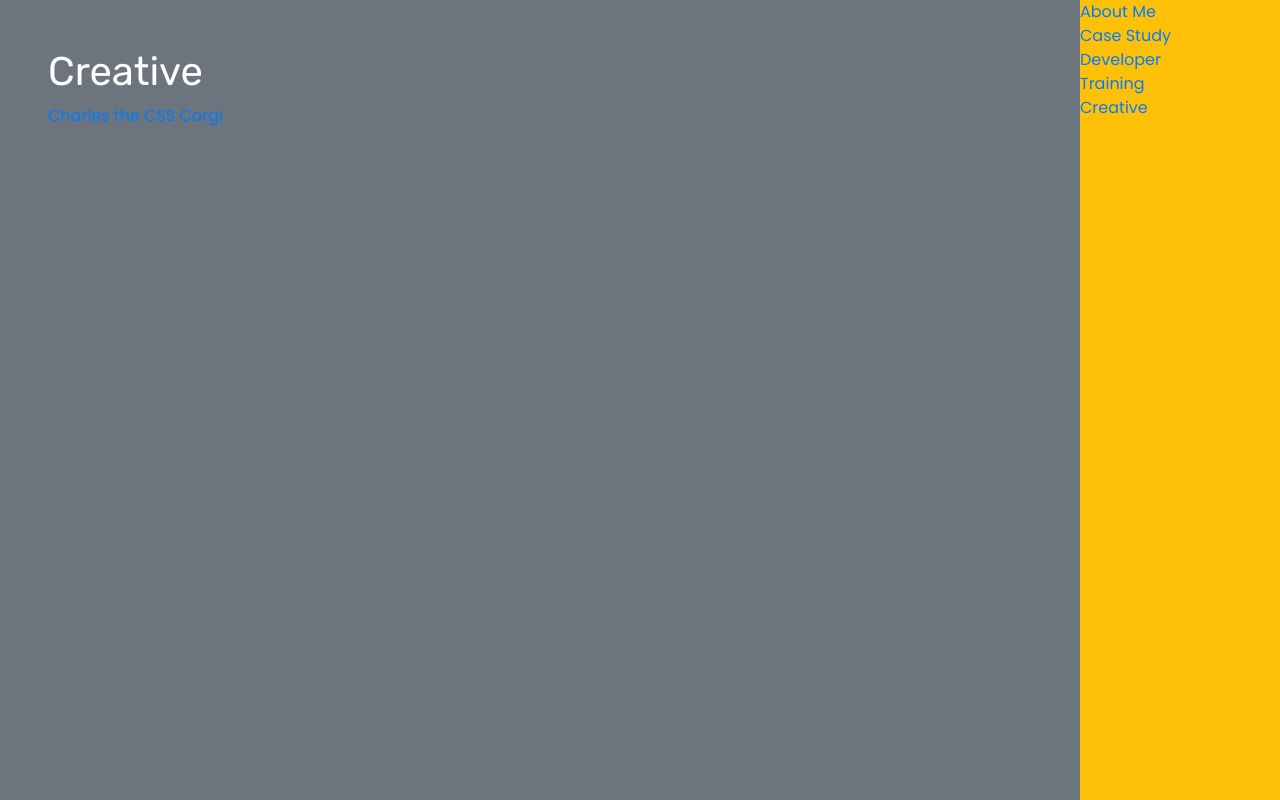
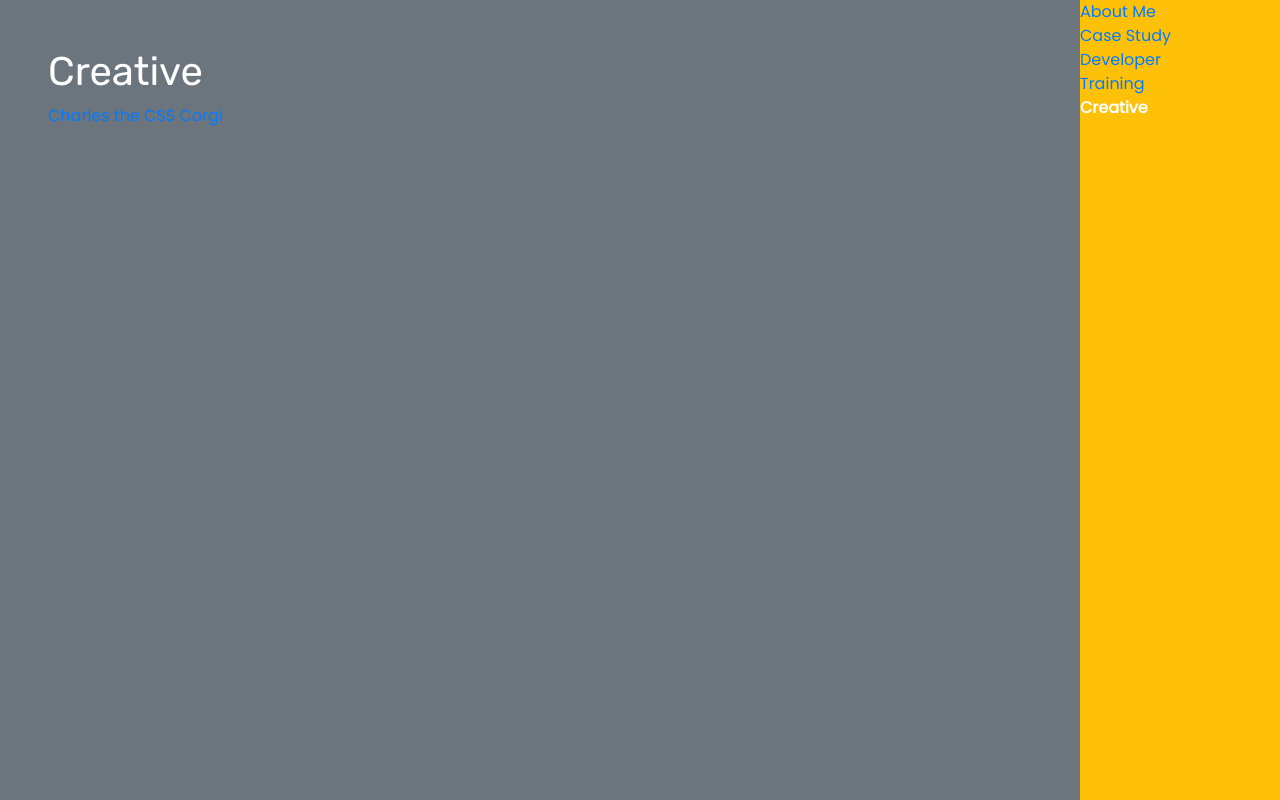
Before and after one commit to jjmok/portfolio-2, a Vue app: page /creative in a window 1280 px wide. Built offline with nearby package versions, Linux system fonts and the light colour scheme.

Commit message:
More improvements

```diff
--- a/src/App.vue
+++ b/src/App.vue
@@ -8,16 +8,38 @@
       </router-view>
     </div>
 
-    <div class="bg-warning d-inline-flex flex-column pf-sidebar">
+    <div class="bg-warning pf-navigation">
+      <nav class="pf-desktop-nav">
         <router-link
           v-for="(page, index) in pages"
           :key="index"
           :to="{ name: page }">
           {{ page }}
         </router-link>
+      </nav>
+
+      <nav class="pf-mobile-nav">
+        <router-link :to="{ name: 'About Me' }">About Me</router-link>
+
+        <button
+          @click="activeNav"
+          class="btn btn-primary btn-dropdown">
+          Nav
+        </button>
+
+        <nav
+          v-show="dropdownActive"
+          class="menu-dropdown">
+          <router-link
+            v-for="(page, index) in miniPage"
+            :key="index"
+            :to="{ name: page }">
+            {{ page }}
+          </router-link>
+        </nav>
+      </nav>
     </div>
   </div>
-
 </template>
 
 <script>
@@ -28,7 +50,15 @@ export default {
   },
   data: function () {
     return {
-      pages: ["About Me", "Case Study", "Developer", "Training", "Creative"]
+      pages: ["About Me", "Case Study", "Developer", "Training", "Creative"],
+      miniPage: ["Case Study", "Developer", "Training", "Creative"],
+      dropdownActive: false
+    }
+  },
+  methods: {
+    activeNav: function () {
+      this.dropdownActive = !this.dropdownActive
+      console.log ('asdsad');
     }
   }
 };
@@ -38,6 +68,34 @@ export default {
 <style lang="scss">
   @import "@/assets/prerequisite";
 
+  .btn-dropdown {
+    display: inline-block;
+
+    @include media-breakpoint-up(md) {
+      display: none !important;
+    }
+  }
+
+  .pf-desktop-nav {
+    display: none;
+
+    @include media-breakpoint-up(md) {
+      display: inline-flex;
+      flex-direction: column;
+    }
+  }
+
+  .pf-mobile-nav {
+    display: flex;
+    align-items: center;
+    justify-content: space-between;
+    position: relative;
+
+    @include media-breakpoint-up(md) {
+      display: none;
+    }
+  }
+
   .main-container {
     position: relative;
     overflow: hidden;
@@ -45,17 +103,33 @@ export default {
     height: 100vh;
   }
 
-  .pf-sidebar,
+  .menu-dropdown {
+    display: flex;
+    flex-direction: column;
+    background-color: red;
+    position: absolute;
+    top: $nav-height;
+    right: 20px;
+    padding: 20px;
+    z-index: 1;
+  }
+
+  .pf-navigation,
   .pf-mainview {
     position: absolute;
   }
 
-  .pf-sidebar {
+  .pf-navigation {
     width: 100vw;
-    height: $sidebar-height;
+    height: $nav-height;
+
+    .router-link-active {
+      color: white;
+      font-weight: bold;
+    }
 
     @include media-breakpoint-up(md) {
-      width: $sidebar-width;
+      width: $nav-width;
       right: 0;
       top: 0;
       height: 100vh;
@@ -64,14 +138,19 @@ export default {
 
   .pf-mainview {
     width: 100vw;
-    top: $sidebar-height;
-    height: calc(100vh - #{$sidebar-height});
+    top: $nav-height;
+    height: calc(100vh - #{$nav-height});
     z-index: 1;
-
     @include media-breakpoint-up(md) {
-      width: calc( 100vw - #{$sidebar-width} );
+      width: calc( 100vw - #{$nav-width} );
       top: 0;
       height: 100vh;
     }
   }
+
+// @include media-breakpoint-up(xs) { ... }
+// @include media-breakpoint-up(sm) { ... }
+// @include media-breakpoint-up(md) { ... }
+// @include media-breakpoint-up(lg) { ... }
+// @include media-breakpoint-up(xl) { ... }
 </style>
--- a/src/assets/main.scss
+++ b/src/assets/main.scss
@@ -10,6 +10,8 @@ h1,h2,h3,h4,h5,h6 {
 
 .main-view {
   padding: $spacer-5;
+  height: 100%;
+  overflow: scroll;
 }
 
 /*Transitions*/
--- a/src/assets/prerequisite.scss
+++ b/src/assets/prerequisite.scss
@@ -8,7 +8,7 @@ $spacer-3: $spacer * 1;
 $spacer-4: $spacer * 1.5;
 $spacer-5: $spacer * 3;
 
-$sidebar-width: 200px;
-$sidebar-height: 150px;
+$nav-width: 200px;
+$nav-height: 50px;
 
 $transition-speed: 0.3s;
--- a/src/components/CaseStudyReader.vue
+++ b/src/components/CaseStudyReader.vue
@@ -72,7 +72,7 @@ export default {
   .case-container {
     overflow: scroll;
     position: absolute;
-    top: -$sidebar-height;
+    top: -$nav-height;
     left: 0;
     height: 100vh;
     width: 100vw;
```
Also changed, not shown: src/views/AboutMe.vue (+1 -0 lines). Lines whose indentation alone changed are shown as unchanged.
